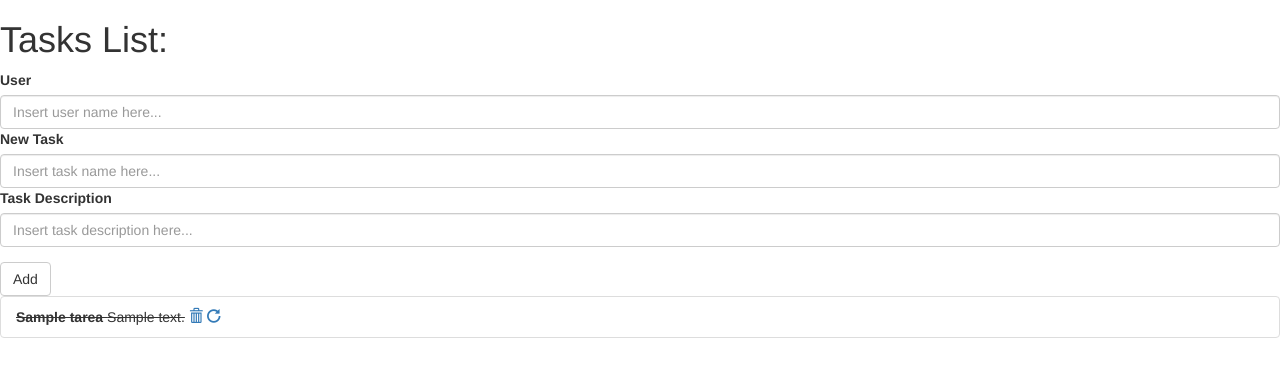
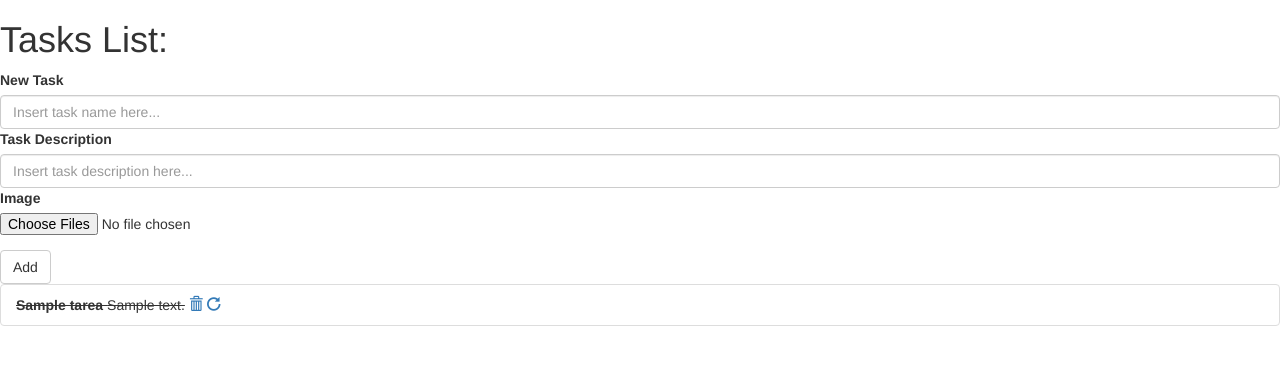
Before and after one commit to Unicen-Tuari/task-admin, a PHP site: page / in a window 1280 px wide. Shown: the top 377 px of the page. Run offline with PHP 8.4, Linux system fonts and the light colour scheme; tables that the repository leaves empty or names only in its code hold one stand-in row (values such as "Sample post").

Commit message:
Upload de imagenes en las tareas

```diff
--- a/controller/taskController.php
+++ b/controller/taskController.php
@@ -20,12 +20,26 @@ class TaskController
 
   public function addTask(){
     $added = false;
-    if (isset($_POST['task']) && $_POST['task']!=''
-        && isset($_POST['user']) && $_POST['user']!=''){
+    //print_r($_FILES['image']);
+    if (isset($_POST['task']) && $_POST['task']!=''){
+      $imagenes = [];
+      if(isset($_FILES['image'])){
+      for($i=0; $i<count($_FILES['image']['name']);$i++)
+      {
+        if(($_FILES['image']['size'][$i]>0) && ($this->esImagen($_FILES['image']['type'][$i])))
+        {
+            $image_name = $_FILES['image']['name'][$i];
+            $image_tmp = $_FILES['image']['tmp_name'][$i];
+            $image['name']=$image_name;
+            $image['tmp_name']=$image_tmp;
+            $imagenes[] = $image;
+        }
+      }
+
+      }
       $task = $_POST['task'];
-      $user = $_POST['user'];
       $description = $_POST['description'];
-      $this->modelTask->addTask($task,$description,$user);
+      $this->modelTask->addTask($task,$description,$imagenes);
       $added=true;
     }
     $this->getList($added);
@@ -44,6 +58,10 @@ class TaskController
      }
      $this->getList(false);
    }
+
+    private function esImagen($file_type){
+      return ($file_type =='image/jpeg' || $file_type =='image/png' );
+  }
 }
 
 
--- a/model/taskModel.php
+++ b/model/taskModel.php
@@ -6,27 +6,34 @@ class TaskModel
 
   function __construct()
   {
-    $this->db = new PDO('mysql:host=localhost;dbname=tareas;charset=utf8', 'root', '');
-
-    //$this->tasks = ['Task1','adsda','ads','adsad','adsad','adsad','adsad','adsad','adsad','adsad','adsad','adsad'];
+    $this->db = new PDO('mysql:host=localhost;dbname=tareas1;charset=utf8', 'root', '');
   }
 
   function getTasks(){
+    $tasks_to_return =[];
     $select = $this->db->prepare("select * from tarea");
     $select->execute();
-    return $select->fetchAll(PDO::FETCH_ASSOC);
+    $tasks = $select->fetchAll(PDO::FETCH_ASSOC);
+    foreach ($tasks as $key => $task) {
+      $select = $this->db->prepare("select * from imagen where fk_tarea=?");
+      $select->execute(array($task['id_tarea']));
+      $images = $select->fetchAll(PDO::FETCH_ASSOC);
+      $task['imagenes'] = $images;
+      $tasks_to_return[]=$task;
+    }
+    return $tasks_to_return;
   }
 
-  function addTask($task, $description, $user){
-    $this->db->beginTransaction();
-    $select = $this->db->prepare("select * from usuario where nombre=?");
-    $select->execute(array($user));
-    $usuario = $select->fetch();
-    if($usuario){
-      $insert = $this->db->prepare("INSERT INTO tarea(Titulo, Descripcion,id_usuario) VALUES(?,?,?)");
-      $insert->execute(array($task,$description,$usuario['id_usuario']));
+  function addTask($task, $description,$images){
+    $insert = $this->db->prepare("INSERT INTO tarea(Titulo, Descripcion) VALUES(?,?)");
+    $insert->execute(array($task,$description));
+    $fk_tarea = $this->db->lastInsertId();
+
+    foreach ($images as $image) {
+      $path_image =  $this->copyImage($image);
+      $insert = $this->db->prepare("INSERT INTO imagen(path, fk_tarea) VALUES(?,?)");
+      $insert->execute(array($path_image,$fk_tarea));
     }
-    //$this->db->rollBack();
   }
 
   function deleteTask($index){
@@ -42,6 +49,12 @@ class TaskModel
     $update = $this->db->prepare("update tarea set finalizada=? where id_tarea=?");
     $update->execute(array($nuevoEstado,$index));
   }
+
+  function copyImage($image){
+    $path = 'images/'.uniqid().$image["name"];
+    move_uploaded_file($image["tmp_name"], $path);
+    return $path;
+  }
 }
 
 
--- a/templates/task.tpl
+++ b/templates/task.tpl
@@ -7,14 +7,14 @@
   </head>
   <body>
     <h1>Tasks List:</h1>
-    <form action="index.php?action=add_task" method="POST">
+    <form action="index.php?action=add_task" method="POST" enctype="multipart/form-data">
       <div class="form-group">
-        <label for="user">User</label>
-        <input type="text" class="form-control" id="user" name="user" placeholder="Insert user name here...">
         <label for="task">New Task</label>
         <input type="text" class="form-control" id="task" name="task" placeholder="Insert task name here...">
         <label for="description">Task Description</label>
         <input type="text" class="form-control" id="description" name="description" placeholder="Insert task description here...">
+        <label for="image">Image</label>
+        <input type="file" name="image[]" id="image" multiple>
       </div>
       <button type="submit" class="btn btn-default">Add</button>
     </form>
@@ -28,6 +28,11 @@
           <s><strong>{$task['titulo']}&nbsp;</strong>{$task['descripcion']}</s>
           {else}
             <strong>{$task['titulo']}&nbsp;</strong>{$task['descripcion']}
+            {if $task['imagenes'] }
+              {foreach from=$task['imagenes'] key=index item=imagen}
+                <img src="{$imagen['path']}" alt="{$task['titulo']}_image_{$index}" class="img-thumbnail" />
+              {/foreach}
+            {/if}
           {/if}
           <a href="index.php?action=delete_task&task={$task['id_tarea']}">
             <span class="glyphicon glyphicon-trash" aria-hidden="true"></span>
```
Also changed, not shown: 1 other file.
